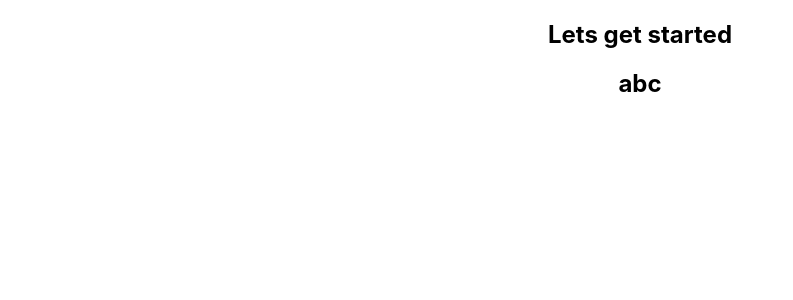
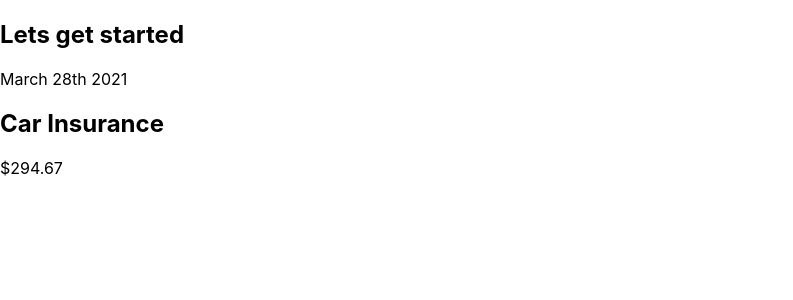
Before and after one commit to Divi20/ReactCoursePractice, a React (Create React App) app: page / in a window 1280 px wide. Shown: the top 300 px of the page, without its empty margins (0-793 px from the left). Built offline with nearby package versions, Linux system fonts and the light colour scheme.

Commit message:
writing complex JSX

```diff
--- a/src/App.js
+++ b/src/App.js
@@ -3,7 +3,7 @@
 import ExpenseItems from './components/ExpenseItems';
 function App() {
   return (
-    <div className="App">
+    <div>
       <h2>Lets get started</h2>
       <ExpenseItems/>
     </div>
--- a/src/components/ExpenseItems.js
+++ b/src/components/ExpenseItems.js
@@ -2,7 +2,15 @@
 // cannot be return - error asking to return something
 // return null will work
 function ExpenseItems() {
-    return <h2>abc</h2>
+    return (
+        <div>
+            <div>March 28th 2021</div>
+            <div>
+            <h2>Car Insurance</h2>
+            <div> $294.67</div>
+            </div>
+        </div>
+    )
 }
 
 export default ExpenseItems;
```
